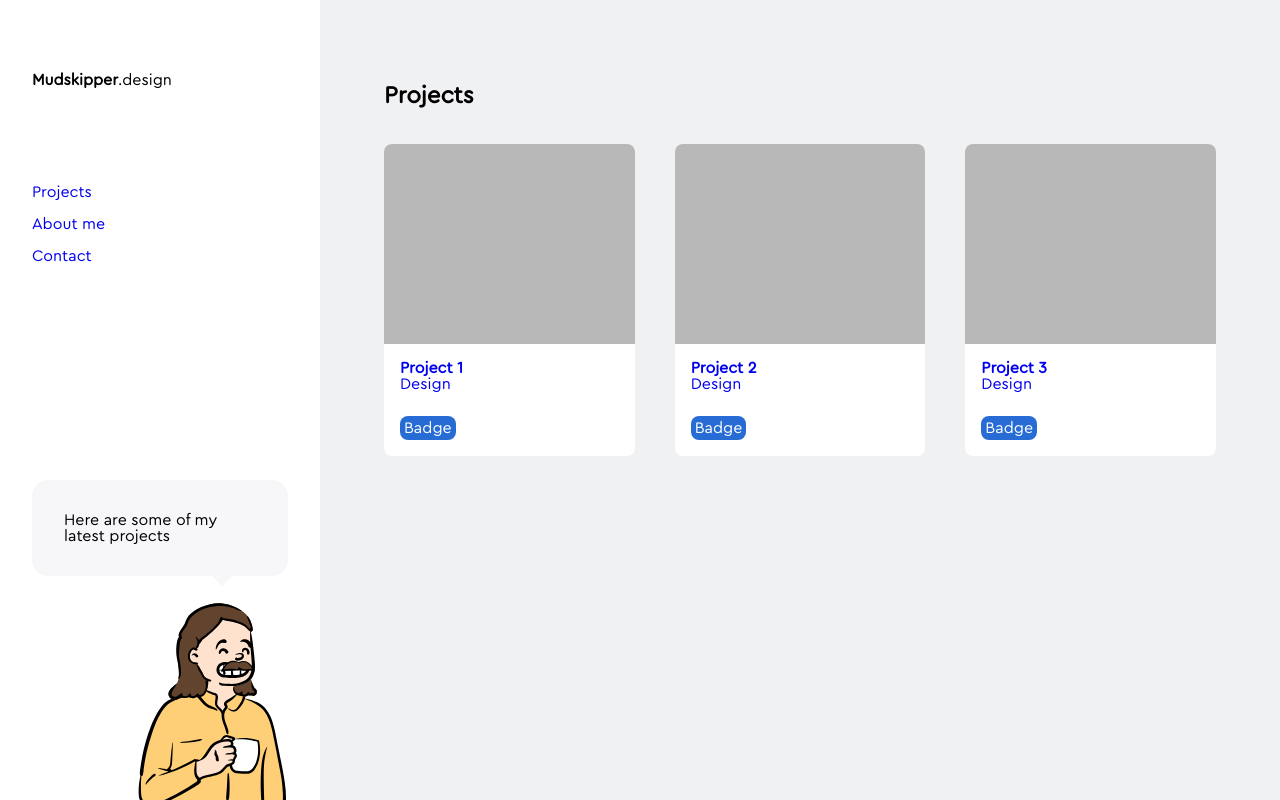
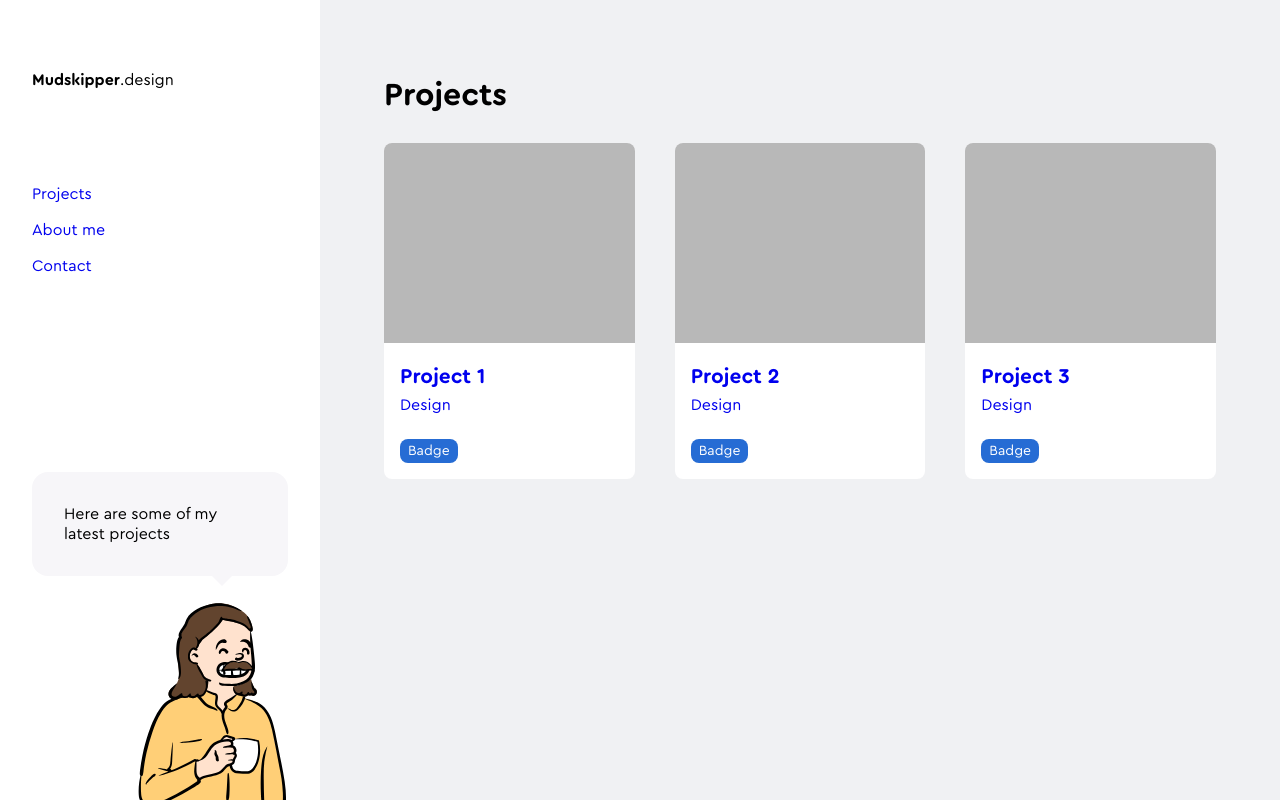
Before and after one commit to mudskipp3r/mudskipper-design, a React (Create React App) app: page / in a window 1280 px wide. Built offline with nearby package versions, Linux system fonts and the light colour scheme.

Commit message:
Implement typography components
Also - tidy up badge component

```diff
--- a/src/App.js
+++ b/src/App.js
@@ -17,6 +17,7 @@ const GlobalStyles = css`
     body {
         margin: 0;
         font-family: CeraRoundProRegular;
+        line-height: 125%;
     }
 `;
 
--- a/src/components/Badge/Badge.jsx
+++ b/src/components/Badge/Badge.jsx
@@ -7,11 +7,16 @@ function Badge(props) {
 }
 
 const StyledBadge = styled.span`
-    padding: 0.25rem;
+    display: flex;
+    justify-content: center;
+    align-items: center;
+    height: 1.5rem;
+    padding: 0 0.5rem;
     color: #fff;
     background-color: #266cd4;
     width: fit-content;
     border-radius: 0.5rem;
+    font-size: 0.875rem;
 `;
 
 export default Badge;
--- a/src/components/Card/ProjectCard.jsx
+++ b/src/components/Card/ProjectCard.jsx
@@ -2,6 +2,7 @@ import React from 'react';
 import styled from '@emotion/styled';
 import Badge from '../Badge/Badge';
 import { Link } from 'react-router-dom';
+import { Caption, H5 } from '../Typography/Typography';
 
 function ProjectCard(props) {
     const { title, type, targetURL } = props;
@@ -10,10 +11,8 @@ function ProjectCard(props) {
             <StyledPlaceholder />
             <StyledCardBody>
                 <div>
-                    <div>
-                        <strong>{title}</strong>
-                    </div>
-                    <div>{type}</div>
+                    <H5>{title}</H5>
+                    <Caption>{type}</Caption>
                 </div>
                 <Badge label="Badge" />
             </StyledCardBody>
--- a/src/components/PrimaryNavigation/SidebarNavigation.jsx
+++ b/src/components/PrimaryNavigation/SidebarNavigation.jsx
@@ -2,13 +2,14 @@ import styled from '@emotion/styled';
 import React from 'react';
 import { Link } from 'react-router-dom';
 import LightThemeDawson from '../../images/light_dawson_coffee_smile.svg';
+import { Strong } from '../Typography/Typography';
 
 function SidebarNavigation() {
     return (
         <StyledNav>
             <div>
                 <StyledBrand>
-                    <strong>Mudskipper</strong>.design
+                    <Strong>Mudskipper</Strong>.design
                 </StyledBrand>
                 <StyledUl>
                     <li>
--- /dev/null
+++ b/src/components/Typography/Typography.jsx
@@ -0,0 +1,41 @@
+import styled from '@emotion/styled';
+import React from 'react';
+
+export function H1(props) {
+    const { children } = props;
+    return <StyledH1>{children}</StyledH1>;
+}
+
+export function H5(props) {
+    const { children } = props;
+    return <StyledH5>{children}</StyledH5>;
+}
+
+export function Strong(props) {
+    const { children } = props;
+    return <StyledStrong>{children}</StyledStrong>;
+}
+
+export function Caption(props) {
+    const { children } = props;
+    return <StyledCaption>{children}</StyledCaption>;
+}
+
+const StyledH1 = styled.h1`
+    font-size: 2rem;
+    font-family: CeraRoundProBold;
+`;
+
+const StyledH5 = styled.h5`
+    font-size: 1.3125rem;
+    font-family: CeraRoundProBold;
+    margin: 0.5rem 0;
+`;
+
+const StyledStrong = styled.strong`
+    font-family: CeraRoundProBold;
+`;
+
+const StyledCaption = styled.caption`
+    font-size: 1rem;
+`;
--- a/src/screens/ProjectListScreen.jsx
+++ b/src/screens/ProjectListScreen.jsx
@@ -1,12 +1,13 @@
 import styled from '@emotion/styled';
 import React from 'react';
 import ProjectCard from '../components/Card/ProjectCard';
+import { H1 } from '../components/Typography/Typography';
 
 function ProjectListScreen() {
     return (
         <StyledWrapper>
             <StyledContainer>
-                <h2>Projects</h2>
+                <H1>Projects</H1>
                 <StyledGrid>
                     <ProjectCard
                         title="Project 1"
```
